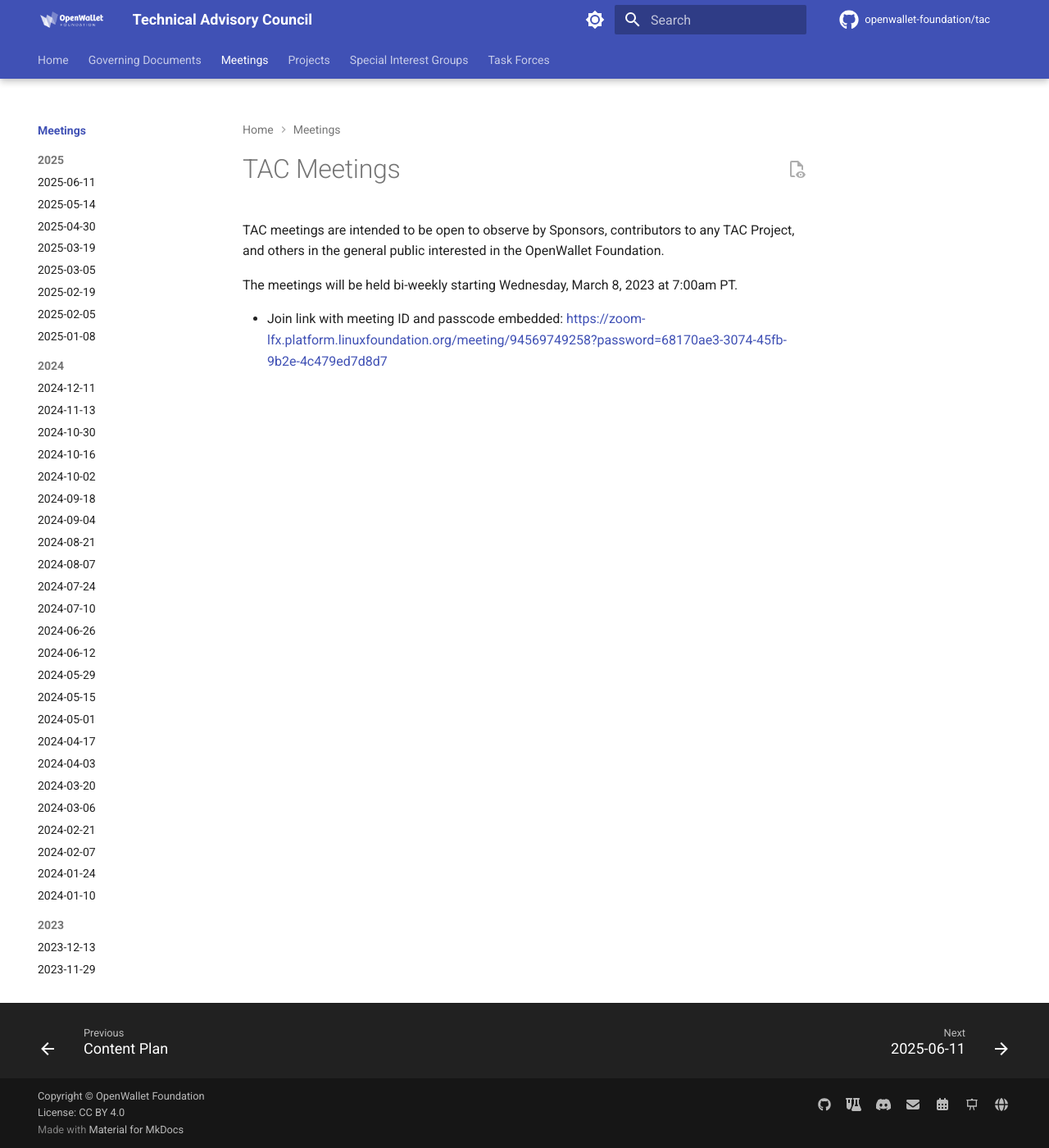
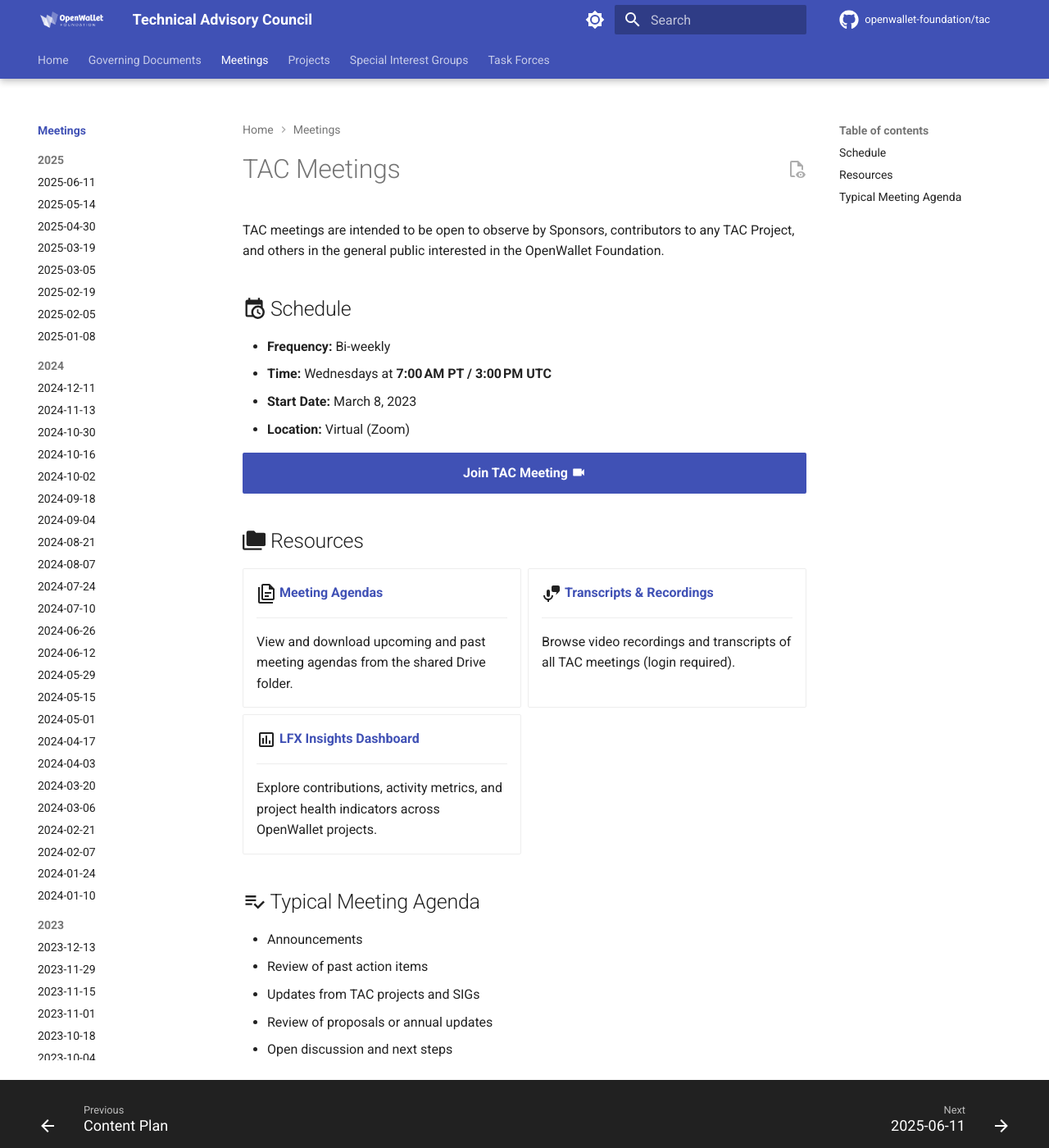
Before and after one commit to openwallet-foundation/tac, an MkDocs documentation site: the page built from docs/meetings/index.md, in a window 1280 px wide and 1400 px high. Shown: the whole window at 82% size. Built offline with MkDocs 1.6.1 and Material for MkDocs 9.7.7, drawn with Linux system fonts in a browser that asks for light colours; comment, search, counter and statistics services are not loaded.

Commit message:
Improve meetings and projects index pages with links to resources
Signed-off-by: Stavros Kounis <skounis@gmail.com>
Signed-off-by: Stavros Kounis (WSL 22.04) <skounis@gmail.com>

```diff
--- a/docs/meetings/index.md
+++ b/docs/meetings/index.md
@@ -1,8 +1,48 @@
+[//]: # (SPDX-License-Identifier: CC-BY-4.0)
+
 # TAC Meetings
 
 TAC meetings are intended to be open to observe by Sponsors, contributors to any TAC Project, and others in the general public interested in the OpenWallet Foundation.
 
-The meetings will be held bi-weekly starting Wednesday, March 8, 2023 at 7:00am PT.
+## :material-calendar-clock: Schedule
 
-- Join link with meeting ID and passcode embedded:
-https://zoom-lfx.platform.linuxfoundation.org/meeting/94569749258?password=68170ae3-3074-45fb-9b2e-4c479ed7d8d7
+- **Frequency:** Bi-weekly
+- **Time:** Wednesdays at **7:00 AM PT / 3:00 PM UTC**
+- **Start Date:** March 8, 2023
+- **Location:** Virtual (Zoom)
+
+[Join TAC Meeting :material-video:](https://zoom-lfx.platform.linuxfoundation.org/meeting/94569749258?password=68170ae3-3074-45fb-9b2e-4c479ed7d8d7){ .md-button .md-button--primary style="width: 100%; text-align: center;" }
+
+
+## :material-folder-multiple: Resources
+
+<div class="grid cards" markdown>
+
+-   :material-file-document-multiple-outline:{ .lg .middle } __[Meeting Agendas](https://drive.google.com/drive/u/0/folders/1yTB1FEFyV1BgbAqvsUPjW2kIWWZnSiiV)__
+
+    ---
+
+    View and download upcoming and past meeting agendas from the shared Drive folder.
+
+-   :material-microphone-message:{ .lg .middle } __[Transcripts & Recordings](https://openprofile.dev/my-meetings)__
+
+    ---
+
+    Browse video recordings and transcripts of all TAC meetings (login required).
+
+-   :material-chart-box-outline:{ .lg .middle } __[LFX Insights Dashboard](https://insights.linuxfoundation.org/project/openwalletfoundation/development)__
+
+    ---
+
+    Explore contributions, activity metrics, and project health indicators across OpenWallet projects.
+
+</div>
+
+
+## :material-playlist-check: Typical Meeting Agenda
+
+- Announcements
+- Review of past action items
+- Updates from TAC projects and SIGs
+- Review of proposals or annual updates
+- Open discussion and next steps
```
Also changed, not shown: docs/projects/index.md (+24 -4 lines).
